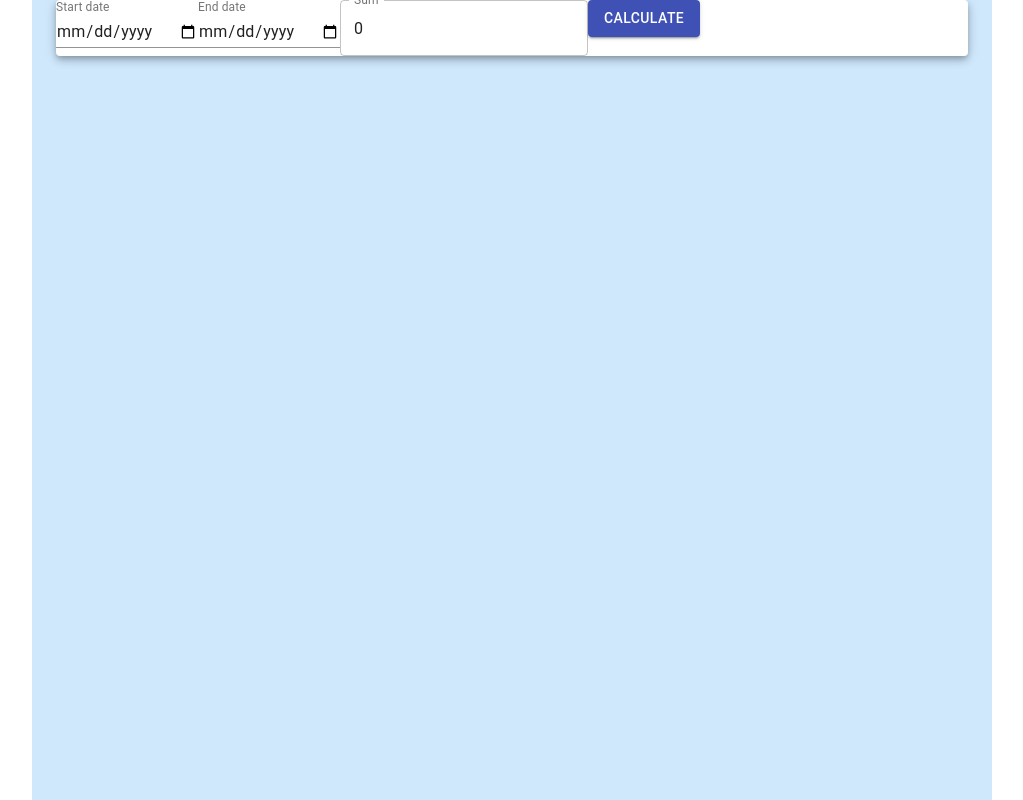
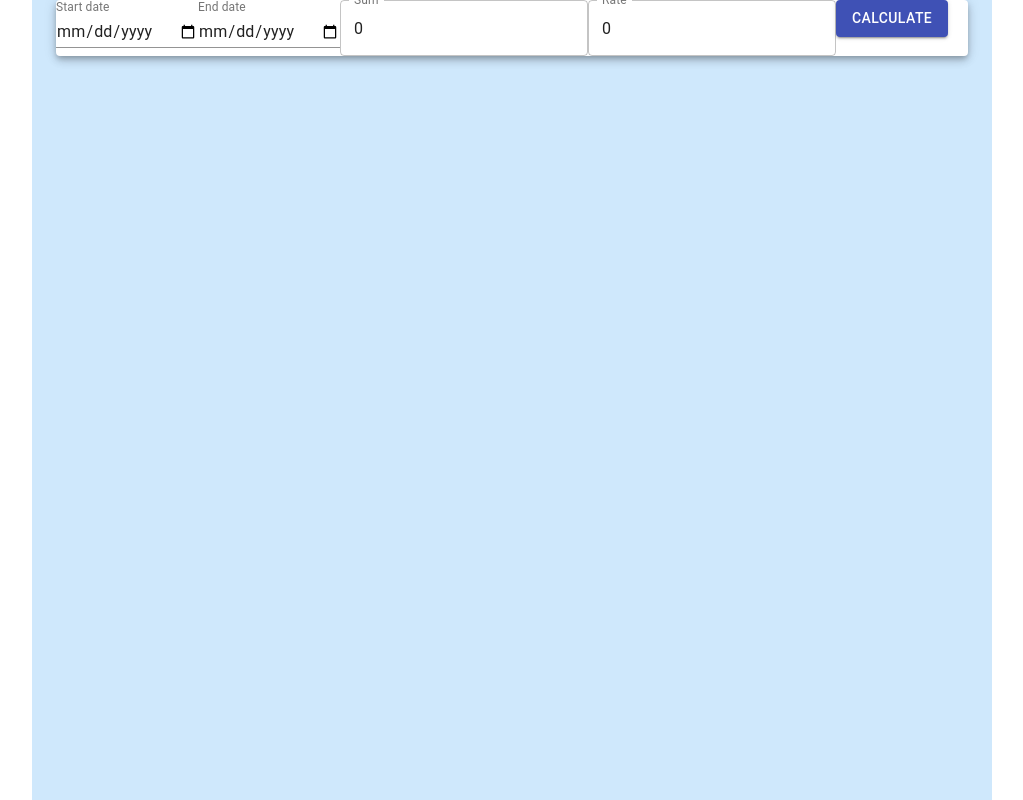
Before and after one commit to KaterinaLupacheva/worktime-logger, a React (Create React App) app: page / in a window 1280 px wide. Shown: the whole page, without its empty margins (128-1151 px from the left). Built offline with nearby package versions, Linux system fonts and the light colour scheme.

Commit message:
Rate field added

```diff
--- a/src/App.js
+++ b/src/App.js
@@ -7,13 +7,14 @@ function App() {
   const [startDate, setStartDate] = useState("");
   const [endDate, setEndDate] = useState("");
   const [sum, setSum] = useState(0);
+  const [rate, setRate] = useState(0);
 
   const onSubmit = (e) => {
     e.preventDefault();
     const days =
       differenceInBusinessDays(new Date(endDate), new Date(startDate)) + 1;
     console.log(days);
-    console.log(sum);
+    console.log(sum / days);
   };
   return (
     <Container
@@ -53,6 +54,17 @@ function App() {
             }}
             variant="outlined"
           />
+          <TextField
+            id="filled-number"
+            label="Rate"
+            type="number"
+            value={rate}
+            onChange={(e) => setRate(e.target.value)}
+            InputLabelProps={{
+              shrink: true,
+            }}
+            variant="outlined"
+          />
           <Button variant="contained" color="primary" type="submit">
             Calculate
           </Button>
```
